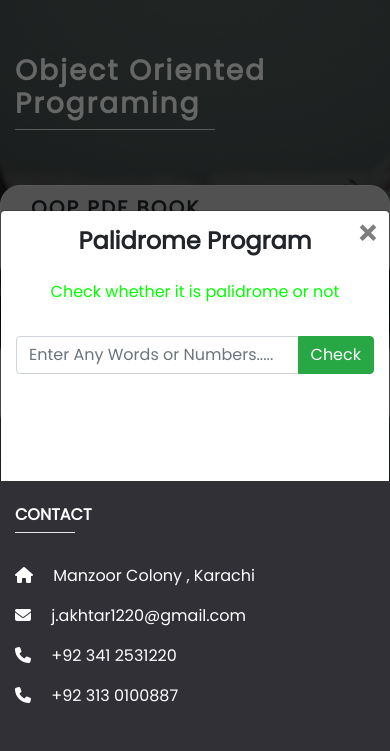
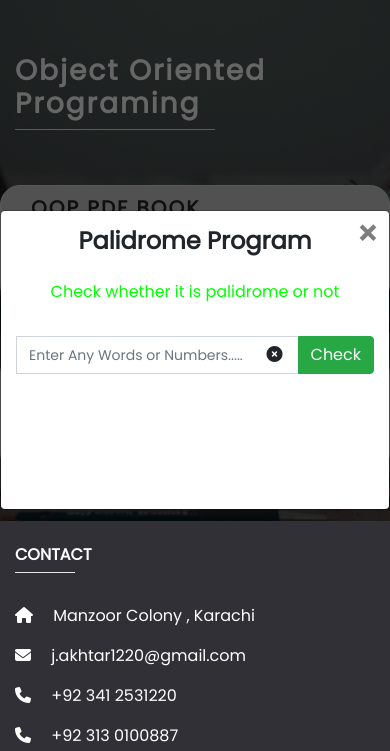
Before and after one commit to JavedAkhtar1220/University-Website, a plain HTML site: page src/Subjects/Subject 2/index.html in a window 390 px wide. Both pictures are taken after a click on the link "Palindrome". Shown: the part 62-813 px from the top of the page. Drawn offline with nearby package versions, Linux system fonts and the light colour scheme; a web font is replaced by a local one.

Commit message:
minor changing

```diff
--- a/src/Subjects/Subject 2/css/style.css
+++ b/src/Subjects/Subject 2/css/style.css
@@ -25,7 +25,7 @@ section {
 }
 .section-content {
     width: 100% ;
-    height: 100px ;
+    height: 120px ;
     border : 1px solid #dddddd ;
     background: #cccccc ;
     border-radius: 20px ;
@@ -64,3 +64,26 @@ section {
 #result {
     text-align: center;
 }
+
+#clearing {
+    position: absolute;
+    top: 10px ;
+    left: 78% ;
+    z-index: 9999999;
+    cursor: pointer;
+}
+
+@media screen and (max-width : 485px ) {
+    #clearing {
+        left: 75% ;
+    }
+}
+
+@media screen and (max-width : 430px ) {
+    #clearing {
+        left: 70% ;
+    }
+    ::placeholder {
+        font-size: 14px;
+    }
+}
--- a/src/Subjects/Subject 2/index.html
+++ b/src/Subjects/Subject 2/index.html
@@ -92,6 +92,7 @@
                 </div>
                 <div class="container form-group mt-3">
                     <div class="input-group mb-3">
+                            <i class="fas fa-times-circle" onclick="clearFun()" id="clearing"></i>
                             <input type="text" class="form-control" id="checkingword" placeholder="Enter Any Words or Numbers.....">
                             <div class="input-group-append">
                             <button class="btn btn-success" type="submit" id="output">Check</button>
--- a/src/Subjects/Subject 2/js/script.js
+++ b/src/Subjects/Subject 2/js/script.js
@@ -3,9 +3,15 @@ document.querySelector(".close").addEventListener('click',
     function () {
         document.querySelector(".bg-modal").style.display = "none";
         document.querySelector("#checkingword").value = "";
-        document.querySelector("#result").innerHTML = " ";
+        document.querySelector("#result").innerHTML = "";
     });
 // Closing
+
+function clearFun() {
+    document.querySelector("#checkingword").value = "";
+    document.querySelector("#result").innerHTML = "";
+
+}
 
 // Palindrome Function
 
```
